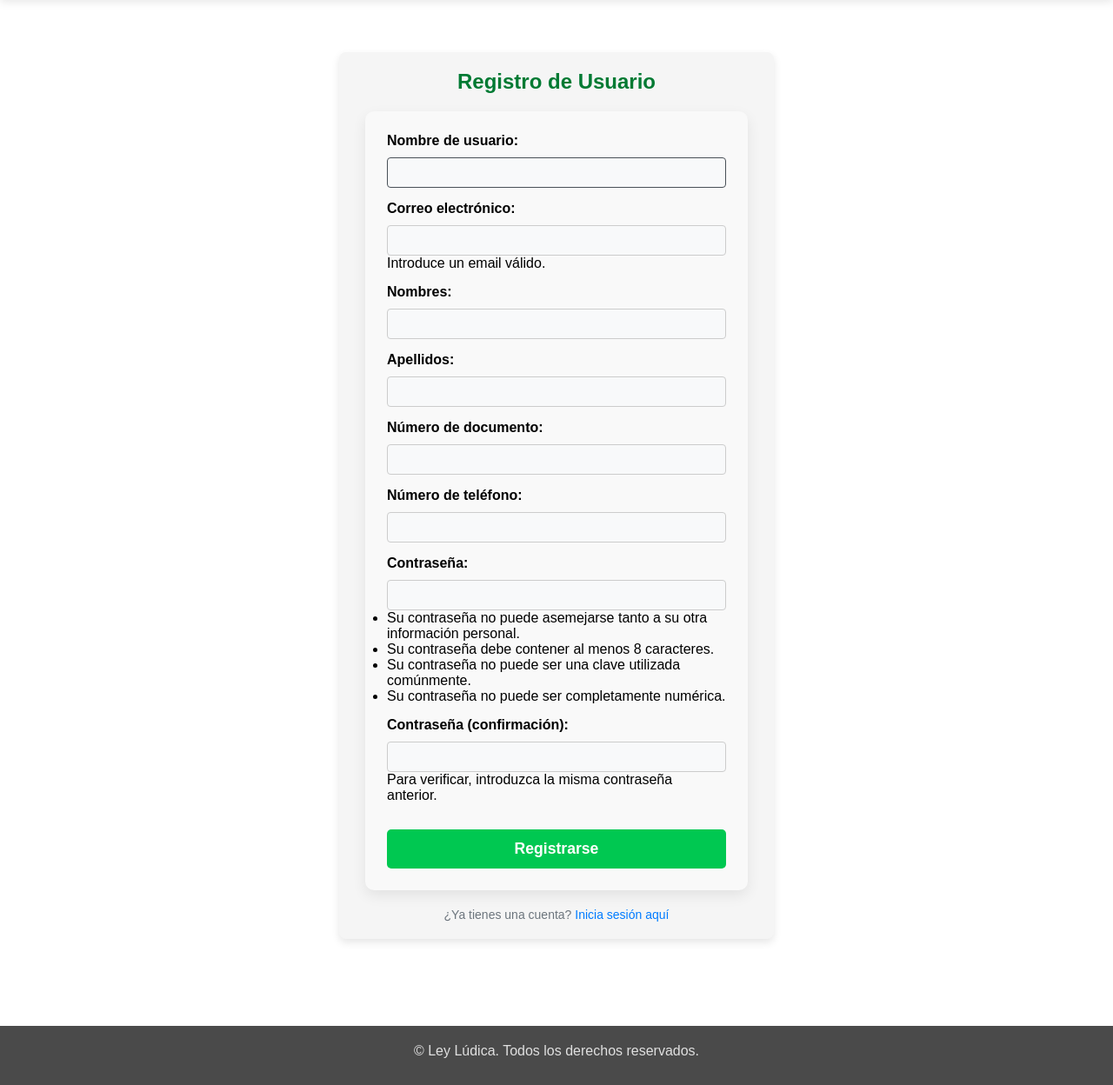
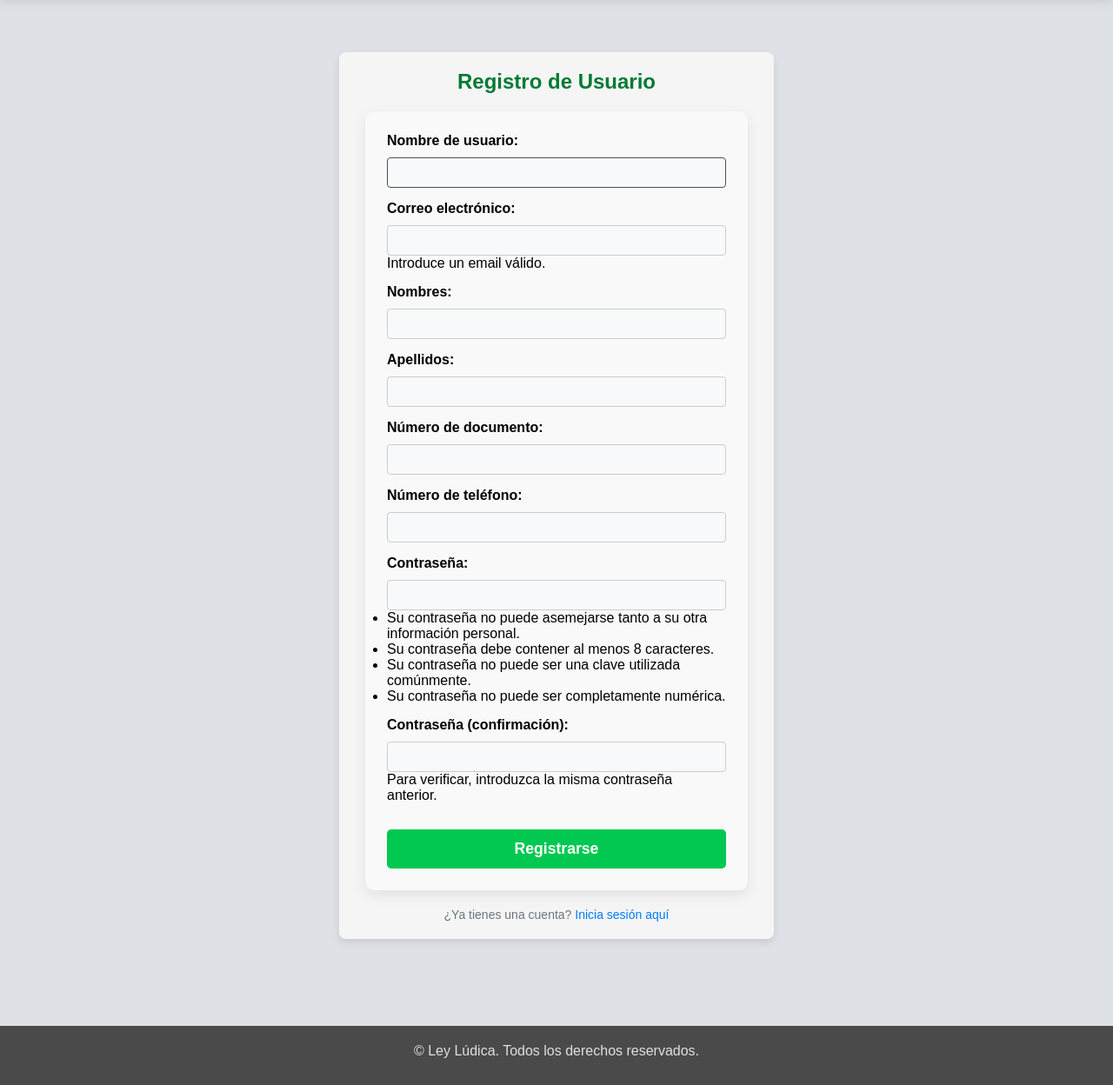
Before and after one commit to programersanz/Proyecto-final-, a Django app: page /register/ in a window 1280 px wide. Shown: the part 87-1335 px from the top of the page at 87% size. Run offline with Django 5.2, Linux system fonts and the light colour scheme.

Commit message:
Cambios minimos

```diff
--- a/LEYLUDICA/horas/static/register.css
+++ b/LEYLUDICA/horas/static/register.css
@@ -1,4 +1,3 @@
-<<<<<<< HEAD
 body {
     font-family: 'Poppins', sans-serif;
     background-color: #dee2e6; /* Gris suave */
@@ -125,7 +124,6 @@ form button:hover {
         font-size: 14px;
     }
 }
-=======
 /* Box-sizing global */ *, *::before, *::after { box-sizing: border-box; }
 html, body { margin: 0; padding: 0; }
 
@@ -169,4 +167,3 @@ html, body { margin: 0; padding: 0; }
   .form-container { padding: 15px; }
   .btn-submit { font-size: 1em; }
 }
->>>>>>> 99792096ebe0892c47a5c2572ea73428ca398493
```
